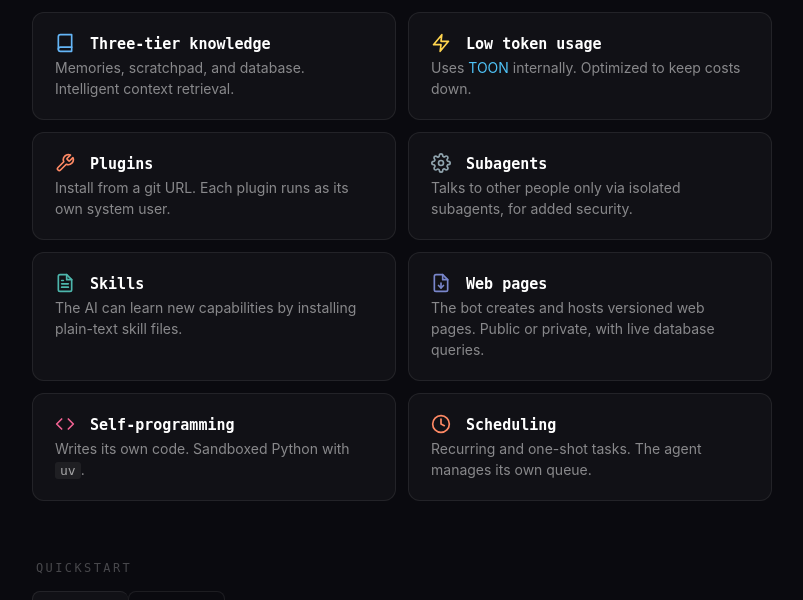
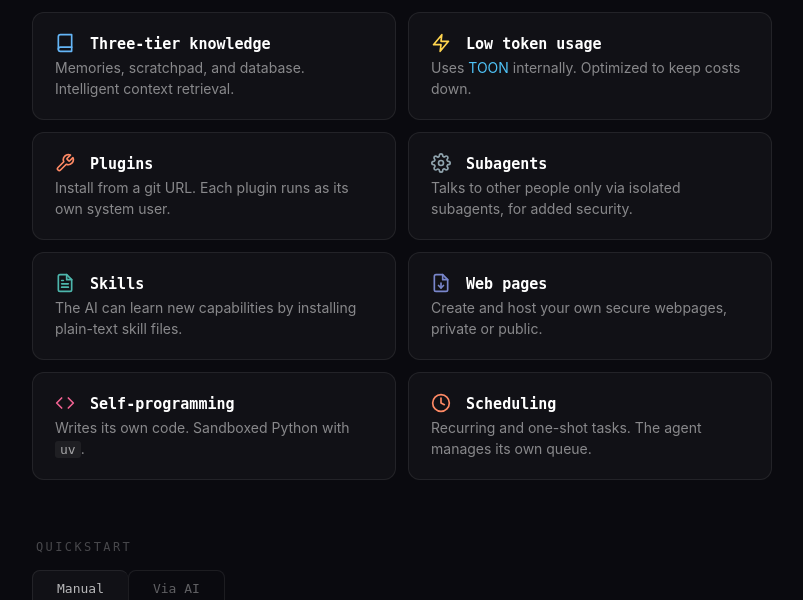
Before and after one commit to skorokithakis/stavrobot, a Python web app: template templates/index.html in a window 1280 px wide. Shown: the part 1207-1807 px from the top of the page, without its empty margins (238-1041 px from the left). Run offline with Jinja, Linux system fonts and the light colour scheme; the template is opened without the code that fills it, so the values that code supplies are empty.

Commit message:
Update feature description for web pages
Updated the description of the web pages feature to be more concise and
clear. The new text emphasizes security and personal ownership of the
hosted pages.

```diff
--- a/templates/index.html
+++ b/templates/index.html
@@ -66,7 +66,7 @@
 
   <div class="feature-card">
     <h3><svg class="feature-emoji" viewBox="0 0 24 24" fill="none" stroke="#7986cb" stroke-width="2" stroke-linecap="round" stroke-linejoin="round"><path d="M14 2H6a2 2 0 0 0-2 2v16a2 2 0 0 0 2 2h12a2 2 0 0 0 2-2V8z"></path><polyline points="14 2 14 8 20 8"></polyline><path d="M12 18v-6"></path><path d="M9 15l3 3 3-3"></path></svg> Web pages</h3>
-    <p>The bot creates and hosts versioned web pages. Public or private, with live database queries.</p>
+    <p>Create and host your own secure webpages, private or public.</p>
   </div>
 
   <div class="feature-card">
```
